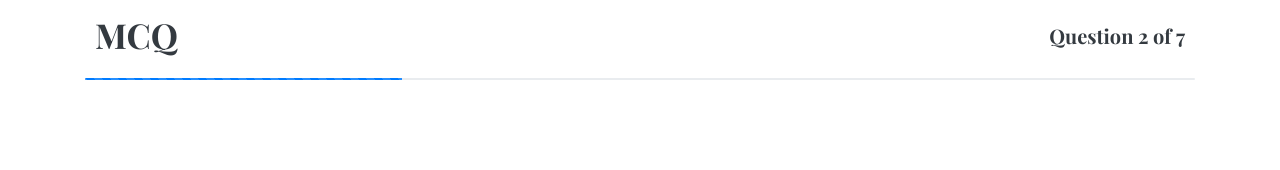
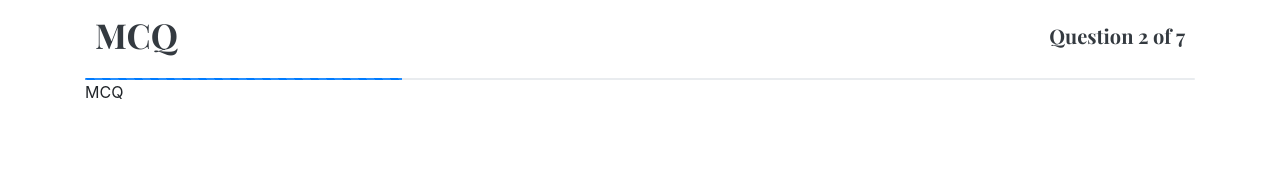
Before and after one commit to karanwadhwa/mcq, a React (Create React App) app: page / in a window 1280 px wide. Shown: the top 170 px of the page. Built offline with nearby package versions, Linux system fonts and the light colour scheme.

Commit message:
empty Form & MCQ component

```diff
--- a/src/App.js
+++ b/src/App.js
@@ -2,6 +2,7 @@ import React, { Component } from "react";
 import "./App.css";
 
 import Navbar from "./components/Navbar";
+import Form from "./components/Form";
 
 class App extends Component {
   render() {
@@ -9,6 +10,7 @@ class App extends Component {
       <div className="App">
         <div className="container">
           <Navbar current={2} length={7} />
+          <Form />
         </div>
       </div>
     );
--- /dev/null
+++ b/src/components/Form.js
@@ -0,0 +1,15 @@
+import React, { Component } from "react";
+
+import MCQ from "./MCQ";
+
+class Form extends Component {
+  render() {
+    return (
+      <div className="form-container">
+        <MCQ />
+      </div>
+    );
+  }
+}
+
+export default Form;
--- /dev/null
+++ b/src/components/MCQ.js
@@ -0,0 +1,13 @@
+import React, { Component } from "react";
+
+class MCQ extends Component {
+  render() {
+    return (
+      <div className="mcq">
+        <p>MCQ</p>
+      </div>
+    );
+  }
+}
+
+export default MCQ;
```
